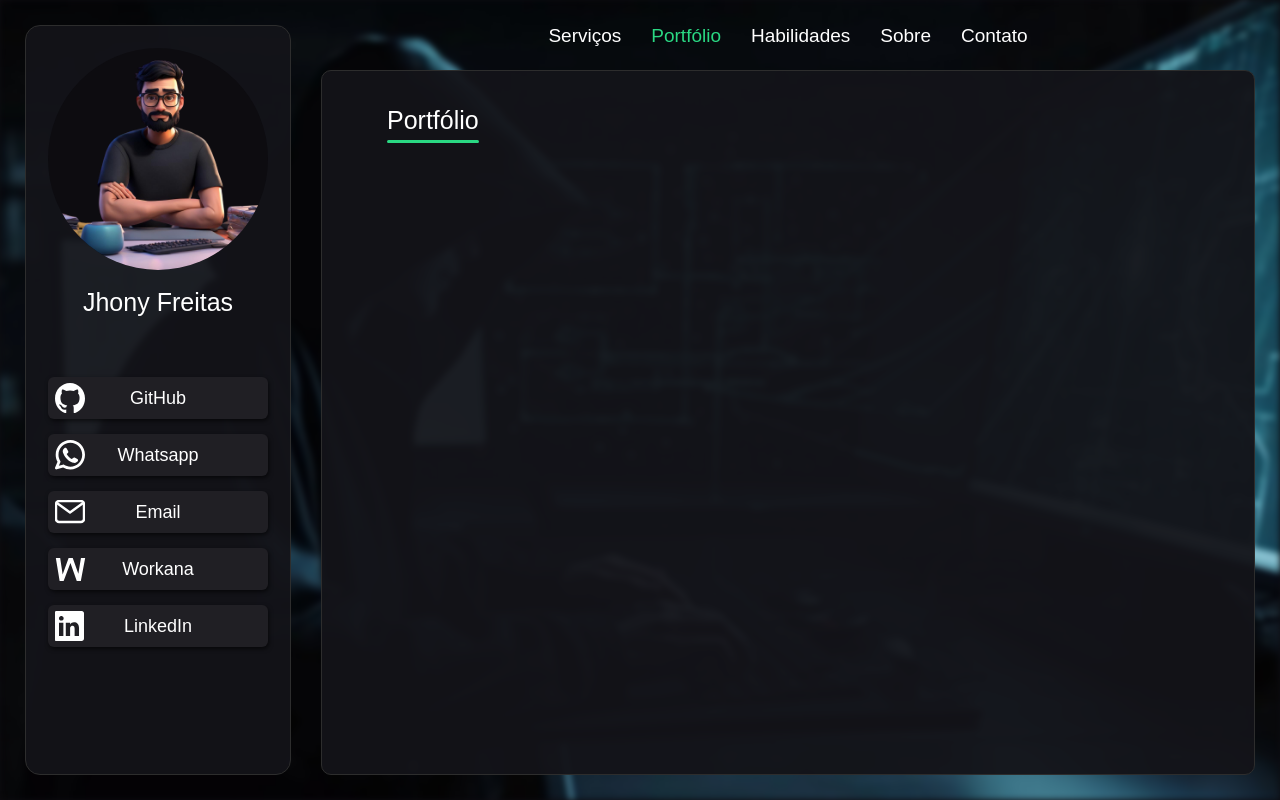
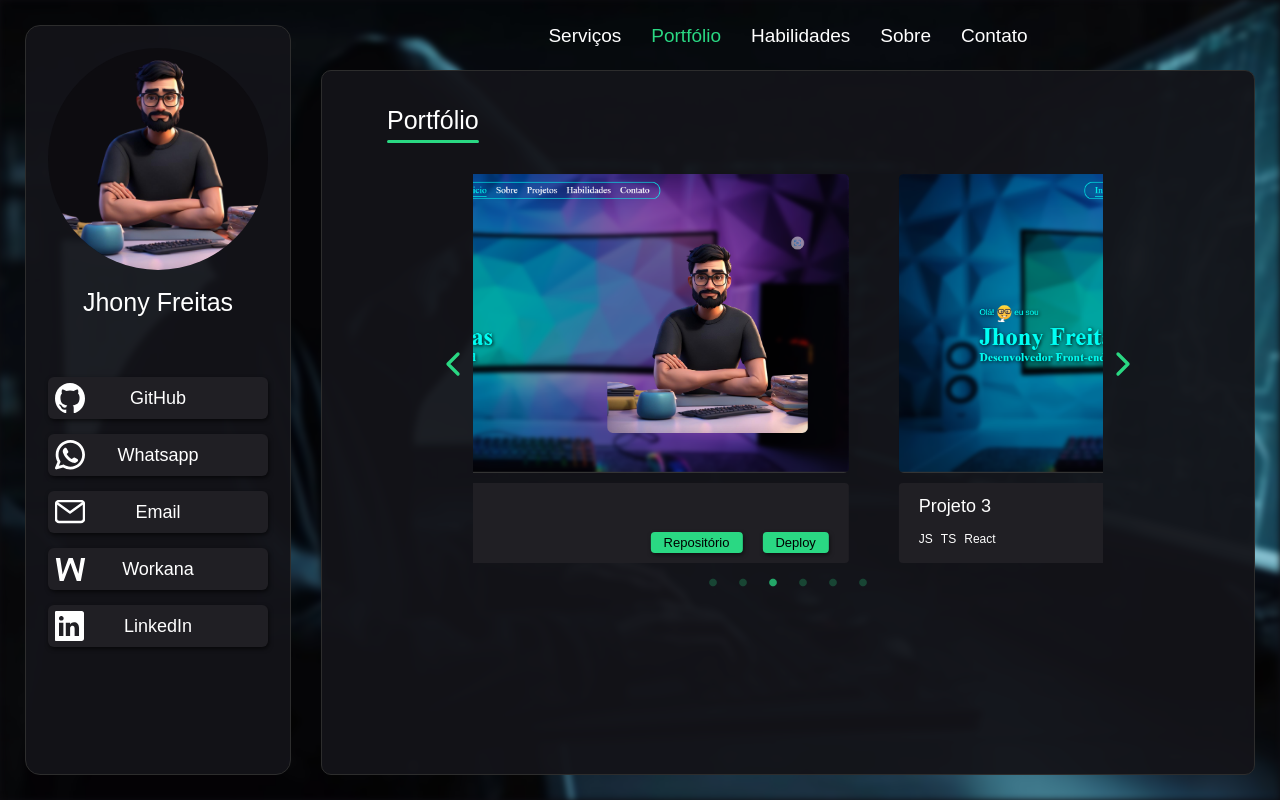
Before and after one commit to setDevJohn/portfolio, a React (Vite) app: page /portfolio in a window 1280 px wide. Built offline with nearby package versions, Linux system fonts and the light colour scheme.

Commit message:
feat: create portfolio page

```diff
--- a/src/pages/Portfolio/Portfolio.tsx
+++ b/src/pages/Portfolio/Portfolio.tsx
@@ -1,8 +1,75 @@
+import { useState } from 'react';
+import Slider from 'react-slick';
+import { projectList } from './projectList';
 import { PageContainer } from '@styles/pageStyle';
+import leftArrow from '@assets/icons/left.svg';
+import rightArrow from '@assets/icons/right.svg';
+import {
+  ButtonContainer,
+  CardFooter,
+  CardProject,
+  CardTitle,
+  CarouselContainer,
+  Icon,
+  ImageContainer,
+  InfoContainer,
+  PageButton,
+  ProjectImage,
+  Skill,
+  SkillList
+} from './styles';
 
 export const Portfolio = () => {
+  const [selectedCard, setSelectedCard] = useState('');
+
+  const settings = {
+    dots: true,
+    infinite: true,
+    speed: 1000,
+    slidesToShow: 1,
+    slidesToScroll: 1,
+    autoplay: true,
+    autoplaySpeed: 2500,
+    nextArrow: <Icon $right src={rightArrow} alt="Próximo" />,
+    prevArrow: <Icon $left src={leftArrow} alt="Anterior" />,
+    adaptiveHeight: true
+  };
+
   return (
     <PageContainer>
+      <CarouselContainer>
+        <Slider {...settings} style={{ width: '100%' }}>
+          {projectList.map(({ name, path, stacks }) => (
+            <CardProject
+              key={name}
+              $active={selectedCard === name}
+              onClick={() => setSelectedCard(name)}
+            >
+              <ImageContainer>
+                <ProjectImage src={path} alt={`project ${name}`}/>
+              </ImageContainer>
+
+              <InfoContainer>
+                <CardTitle>{name}</CardTitle>
+
+                <CardFooter>
+                  <SkillList>
+                    {stacks.map(({ stack, color }) => (
+                      <Skill $color={color}>{stack}</Skill>
+                    ))}
+                  </SkillList>
+
+                  <ButtonContainer $active={selectedCard === name}>
+                    <PageButton href={path}> Repositório </PageButton>
+
+                    <PageButton href={path}> Deploy </PageButton>
+                  </ButtonContainer>
+                </CardFooter>
+              </InfoContainer>
+            </CardProject>
+          ))}
+        </Slider>
+      </CarouselContainer>
     </PageContainer>
   );
 };
--- /dev/null
+++ b/src/pages/Portfolio/projectList.ts
@@ -0,0 +1,70 @@
+import project1 from '@assets/images/image.png';
+
+export const projectList = [
+  {
+    path: project1,
+    name: 'Projeto 1',
+    repoLink: 'https://github.com/',
+    deployLink: 'https://github.com/',
+    stacks: [
+      { stack: 'JS', color: '' },
+      { stack: 'TS', color: '' },
+      { stack: 'React', color: '' },
+    ],
+  },
+  {
+    path: project1,
+    name: 'Projeto 2',
+    repoLink: 'https://github.com/',
+    deployLink: 'https://github.com/',
+    stacks: [
+      { stack: 'JS', color: '' },
+      { stack: 'TS', color: '' },
+      { stack: 'React', color: '' },
+    ],
+  },
+  {
+    path: project1,
+    name: 'Projeto 3',
+    repoLink: 'https://github.com/',
+    deployLink: 'https://github.com/',
+    stacks: [
+      { stack: 'JS', color: '' },
+      { stack: 'TS', color: '' },
+      { stack: 'React', color: '' },
+    ],
+  },
+  {
+    path: project1,
+    name: 'Projeto 4',
+    repoLink: 'https://github.com/',
+    deployLink: 'https://github.com/',
+    stacks: [
+      { stack: 'JS', color: '' },
+      { stack: 'TS', color: '' },
+      { stack: 'React', color: '' },
+    ],
+  },
+  {
+    path: project1,
+    name: 'Projeto 5',
+    repoLink: 'https://github.com/',
+    deployLink: 'https://github.com/',
+    stacks: [
+      { stack: 'JS', color: '' },
+      { stack: 'TS', color: '' },
+      { stack: 'React', color: '' },
+    ],
+  },
+  {
+    path: project1,
+    name: 'Projeto 6',
+    repoLink: 'https://github.com/',
+    deployLink: 'https://github.com/',
+    stacks: [
+      { stack: 'JS', color: '' },
+      { stack: 'TS', color: '' },
+      { stack: 'React', color: '' },
+    ],
+  },
+];
--- a/src/pages/Portfolio/styles.ts
+++ b/src/pages/Portfolio/styles.ts
@@ -1 +1,204 @@
-import styled from 'styled-components';
+import styled, { keyframes } from 'styled-components';
+
+type IconProps = {
+  $left: boolean
+  $right: boolean
+}
+
+const fadeIn = keyframes`
+  from {
+    opacity: 0;
+    transform: scale(0.9);
+  }
+  to {
+    opacity: 1;
+    transform: scale(1);
+  }
+`;
+
+export const CarouselContainer = styled.div`
+  opacity: 0;
+  animation: ${fadeIn} 0.6s ease-in-out forwards 0.3s;
+  margin-top: 2%;
+  width: 100%;
+  max-width: 630px;
+
+  .slick-dots {
+    bottom: -30px;
+  }
+  .slick-dots li button:before {
+    color: ${({ theme }) => theme.contrastColor}; // Cor dos dots ativos
+    font-size: 9px;
+  }
+  .slick-dots li.slick-active button:before {
+    color: ${({ theme }) => theme.contrastColor}; // Cor dos dots ativos
+  }
+`;
+export const ImageContainer = styled.div`
+  position: relative;
+  display: flex;
+  justify-content: center;
+  align-items: center;
+  background-color: #00000082;
+  transition: ease 0.6s;
+  border-radius: 5px;
+  overflow: hidden;
+  margin: 0 auto 10px auto;
+  width: 100%;
+`;
+export const CardProject = styled.div`
+  padding: 0 25px ;
+  width: 100%;
+`;
+export const ProjectImage = styled.img`
+  max-width: 100%;
+  max-height: 100%;
+  object-fit: cover;
+`;
+export const Icon = styled.img<IconProps>`
+  transform: ${({ $left }) => `translate(${$left ? '-' : ''}15px, -25px)`};
+  width: 40px;
+  height: 40px;
+`;
+export const InfoContainer = styled.div`
+  display: flex;
+  flex-direction: column;
+  gap: 15px;
+  background-color: ${({ theme }) => theme.secondaryColor};
+  border-radius: 4px;
+  padding: 10px 20px;
+  margin: 0 auto;
+  width: 100%;
+`;
+export const CardTitle = styled.p`
+  font-size: 1.8rem;
+  font-weight: 500;
+  margin-top: 3px;
+  width: 100%;
+`;
+export const CardFooter = styled.div`
+  display: flex;
+  justify-content: space-between;
+  width: 100%;
+`;
+export const SkillList = styled.ul`
+  display: flex;
+  gap: 8px;
+  width: 100%;
+`;
+export const Skill = styled.li`
+  font-size: 1.2rem;
+  font-weight: 500;
+`;
+export const ButtonContainer = styled.div`
+  display: flex;
+  gap: 20px;
+`;
+export const PageButton = styled.a`
+  display: flex;
+  background-color: ${({ theme }) => theme.contrastColor};
+  color: #000;
+  font-size: 1.3rem;
+  box-shadow: 1px 2px 4px #0008;
+  border-radius: 4px;
+  padding: 3px 13px;
+`;
+
+
+// import styled, { css, keyframes } from 'styled-components';
+
+// type ActiveProps = {
+//   $active: boolean;
+// }
+
+// const fadeIn = keyframes`
+//   from {
+//     opacity: 0;
+//     transform: scale(0.95);
+//   }
+//   to {
+//     opacity: 1;
+//     transform: scale(1);
+//   }
+// `;
+
+// export const CardList = styled.div`
+//   display: flex;
+//   align-items: center;
+//   justify-content: center;
+//   flex-wrap: wrap;
+//   gap: 20px 35px;
+//   max-width: 1250px;
+//   overflow: auto;
+// `;
+// export const CardProject = styled.div<ActiveProps>`
+//   display: flex ;
+//   flex-direction: column;
+//   gap: 10px;
+//   background-color: ${({ theme }) => theme.secondaryColor};
+//   border-radius: 10px;
+//   padding: 18px 20px;
+//   width: 280px;
+//   height: ${({ $active }) => $active ? '281px' : '237px'};
+//   transition: height 0.8s ease;
+//   overflow: hidden;
+// `;
+// export const ImageContainer = styled.div`
+//   position: relative;
+//   display: flex;
+//   justify-content: center;
+//   align-items: center;
+//   border-radius: 5px;
+//   width: 240px;
+//   height: 150px;
+//   object-fit: contain;
+// `;
+// export const BackgroundFocus = styled.div`
+//   position: absolute;
+//   top: 0;
+//   left: 0;
+//   z-index: 1;
+//   background-color: #0005;
+//   width: 100%;
+//   height: 100%;
+// `;
+// export const ProjectImage = styled.img`
+//   max-width: 100%;
+//   object-fit: cover;
+// `;
+// export const CardTitle = styled.p`
+//   font-size: 1.8rem;
+//   font-weight: 500;
+//   margin-top: 3px;
+//   width: 100%;
+// `;
+// export const SkillList = styled.ul`
+//   display: flex;
+//   justify-content: end;
+//   gap: 8px;
+//   width: 100%;
+// `;
+// export const Skill = styled.li`
+//   font-size: 1.2rem;
+//   font-weight: 500;
+// `;
+// export const ButtonContainer = styled.div<ActiveProps>`
+//   display: flex;
+//   justify-content: space-around;
+//   margin-top: 5px;
+//   width: 100%;
+//   opacity: 0;
+//   ${({ $active }) => $active && css`
+//     animation: ${fadeIn} 0.7s ease forwards 0.4s;
+//   `}
+// `;
+// export const PageButton = styled.a`
+//   display: flex;
+//   background-color: ${({ theme }) => theme.contrastColor};
+//   color: #000;
+//   font-size: 1.5rem;
+//   font-weight: 600;
+//   box-shadow: 1px 2px 4px #0008;
+//   border-radius: 4px;
+//   padding: 3px 13px;
+// `;
```
